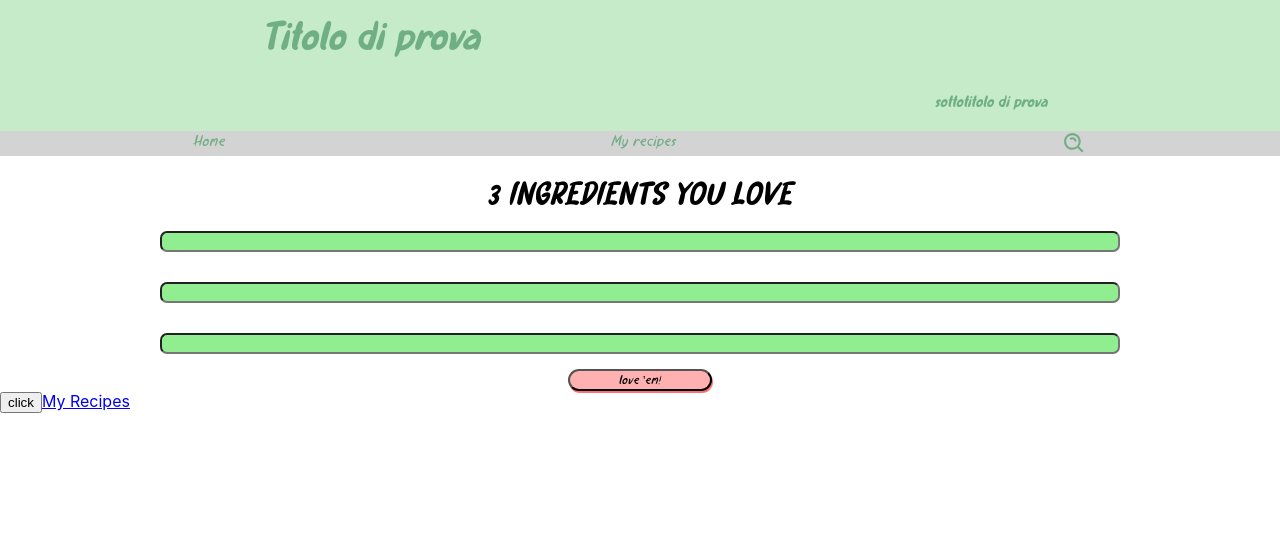
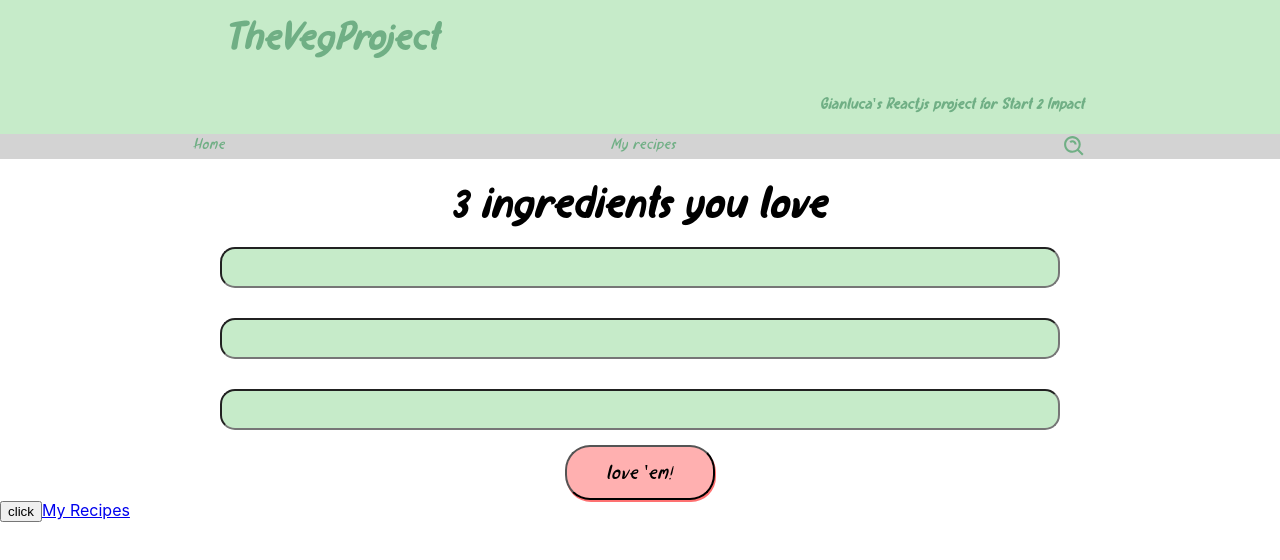
Before and after one commit to Gianbho/react-project-s2i, a React (Create React App) app: page / in a window 1280 px wide. Shown: the top 560 px of the page. Built offline with nearby package versions, Linux system fonts and the light colour scheme; no server answers.

Commit message:
for real this time

```diff
--- a/src/components/Header.js
+++ b/src/components/Header.js
@@ -4,8 +4,8 @@ import '../styles/header.css'
 const Header = () => {
   return(
     <header className='header'>
-      <h1>Titolo di prova</h1>
-      <h4>sottotitolo di prova</h4>
+      <h1>TheVegProject</h1>
+      <h4>Gianluca's React.js project for Start 2 Impact</h4>
     </header>
   );
 };
--- a/src/components/LikedIngredientsForm.js
+++ b/src/components/LikedIngredientsForm.js
@@ -27,7 +27,7 @@ const dispatch = useDispatch();
         e.preventDefault();
         dispatchState();
       }}>
-      <h1>3 INGREDIENTS YOU LOVE</h1>
+      <h1>3 ingredients you love</h1>
         <input type='text' placeholder='' value={state[0]}
           onChange={(e) => {
             e.preventDefault();
--- a/src/components/NotLikedIngredientsForm.js
+++ b/src/components/NotLikedIngredientsForm.js
@@ -27,7 +27,7 @@ const dispatch = useDispatch();
         e.preventDefault();
         dispatchState();
       }}>
-      <h1>NOW 3 INGREDIENTS YOU HATE</h1>
+      <h1>Now 3 ingredients you hate</h1>
         <input type='text' placeholder='' value={state[0]}
           onChange={(e) => {
             e.preventDefault();
--- a/src/components/RecipeContainer.js
+++ b/src/components/RecipeContainer.js
@@ -35,7 +35,7 @@ const RecipeContainer = ({ id, title, image, diet }) => {
         <img src={image}/>
         <div className='recipe-container-btns-div'>
           <Link to={`/recipe/${id}`} className='btn'>Open</Link>
-          {isSaved ? <FaHeart size='25px' className='heart' onClick={handleClick}/> : <FaRegHeart size='25px' className='heart' onClick={handleClick} />}
+          {isSaved ? <FaHeart size='28px' className='heart' onClick={handleClick}/> : <FaRegHeart size='30px' className='heart' onClick={handleClick} />}
         </div>
         {/* <ul>
         {ingredients.map((ingredient) => {
--- a/src/pages/Home.js
+++ b/src/pages/Home.js
@@ -15,7 +15,6 @@ const Home = ({}) => {
   //   notLikedIngredients: [1, 2, 3],
   // });
   const dispatch = useDispatch();
-  const searchQuery = useSelector(state => state.searchRecipes); //PROBABILMENTE NON NE HO PIU' BISOGNO
 
   const likedIngredients = useSelector(state => state.likedIngredients);
   const notLikedIngredients = useSelector(state => state.notLikedIngredients);
@@ -31,7 +30,6 @@ const Home = ({}) => {
     }
    {/* {searchQuery.length ? <h1>it works</h1> : <h1>it doesn't work</h1>} */}
     <button onClick={() => {
-      console.log(searchQuery);
       console.log(notLikedIngredients);
     }}>click</button>
     <Link to='my-recipes'>My Recipes</Link>
--- a/src/pages/Recipe.js
+++ b/src/pages/Recipe.js
@@ -2,7 +2,9 @@ import React, { useEffect, useState } from 'react'
 import { useSelector, useDispatch } from 'react-redux'
 import { getRecipe, getIngredients, getInstructions } from '../actions'
 import {FaRegHeart, FaHeart} from 'react-icons/fa'
+import {RiPlantLine} from 'react-icons/ri'
 import '../App.css'
+import '../styles/recipe.css'
 import axios from 'axios'
 import { BrowserRouter as Router, Route, Routes, Link, useParams } from 'react-router-dom'
 
@@ -57,8 +59,12 @@ const Recipe = () => {
 
   return (
     <div className='recipe'>
-      <h1>{recipe.title}</h1>
+      <div className='recipe-title-div'>
+        <h1>{recipe.title}</h1>
+        {recipe.vegan == true ? <RiPlantLine className='veg-icon' title='Vegan' size='25px'/> : null}
+      </div>
       <img src={recipe.image} />
+      <h3>Ingredients</h3>
       <ul>
         {ingredients.map((ingredient) => {
           return (
@@ -68,9 +74,10 @@ const Recipe = () => {
           );
         })}
       </ul>
+      <h3>Method</h3>
       {instructions.map((instruction) => {
         return (
-          <h2 key={instruction.number}>{instruction.step}</h2>
+          <p key={instruction.number}>{instruction.step}</p>
         );
       })}
       {isSaved ? <FaHeart className='heart' onClick={handleClick}/> : <FaRegHeart className='heart' onClick={handleClick} />}
--- a/src/styles/ingredientsForm.css
+++ b/src/styles/ingredientsForm.css
@@ -2,18 +2,26 @@
   display: flex;
   flex-direction: column;
   justify-content: space-around;
+  align-items: center;
   margin: 0 auto;
-  width: 75%;
+  width: 100%;
 }
 
+
 .ingredientsForm input {
-  background-color: lightgreen;
-  border-radius: 7px;
+  font-family: 'Recipety';
+  text-align: center;
+  font-size: 25px;
+  height: 35px;
+  width: 65%;
+  background-color: #C6EBC9;
+  border-radius: 15px;
   margin: 15px 0;
 }
 
 .ingredientsForm h1 {
   font-family: 'Recipety';
+  font-size: 45px;
   text-align: center;
   align-self: center;
   margin-top: 25px;
@@ -21,10 +29,12 @@
 }
 
 .form-btn {
+  font-size: 21px;
   font-family: 'Recipety';
   background-color: #FFB0B0;
-  width: 15%;
+  height: 55px;
+  width: 150px;
   box-shadow: 1px 2px #FE7171;
-  border-radius: 15px;
+  border-radius: 25px;
   align-self: center;
 }
--- a/src/styles/navbar.css
+++ b/src/styles/navbar.css
@@ -16,13 +16,9 @@
 }
 
 .search-input input {
+  font-family: 'Recipety';
   width: 50%;
   border-radius: 7px;
-}
-
-.search-input button {
-  margin-bottom: 2px;
-  margin-left: 7px;
 }
 
 .show-search {
@@ -38,7 +34,9 @@
 
 .search-btn {
   font-family: 'Recipety';
-  background-color: lightgreen;
+  background-color: #C6EBC9;
+  margin-bottom: 5px;
+  margin-left: 7px;
   box-shadow: 1px 2px #70AF85;
   border-radius: 15px;
   align-self: center;
--- /dev/null
+++ b/src/styles/recipe.css
@@ -0,0 +1,33 @@
+.recipe {
+  display: flex;
+  flex-direction: column;
+  width: 85%;
+  margin: 0 auto;
+}
+
+.recipe-title-div {
+  display: flex;
+  flex-direction: row;
+}
+
+.recipe h3 {
+  font-family: 'Recipety';
+  font-size: 30px;
+  margin-top: 25px;
+}
+
+.recipe img {
+  width: 100%;
+  border-radius: 25px;
+  box-shadow: 0 0 8px 8px white inset;
+}
+
+.recipe-title-div h1 {
+  width: 90%;
+  font-family: 'Recipety';
+  font-size: 40px;
+  text-align: left;
+}
+
+.recipe-title-div .veg-icon {
+}
--- a/src/styles/recipeContainer.css
+++ b/src/styles/recipeContainer.css
@@ -4,12 +4,19 @@
   align-items: center;
 }
 
+.recipe-container img {
+  width: 75%;
+  height: auto;
+  border-radius: 25px;
+  box-shadow: 0 0 8px 8px white inset;
+}
+
 .recipe-container-btns-div {
-  width: 100%;
+  width: 75%;
   display: flex;
   flex-direction: row;
   justify-content: space-around;
-  margin-bottom: 25px;
+  margin-bottom: 65px;
   margin-top: 15px;
 }
 
@@ -34,16 +41,20 @@
 
 .heart {
   width: 25%;
+  align-self: center;
 }
 
 .btn {
   font-family: 'Recipety';
-  width: 15%;
+  font-size: 20px;
+  text-decoration: none;
+  text-align: center;
+  padding-top: 10px;
+  width: 20%;
+  height: 30px;
   background-color: #FFB0B0;
   box-shadow: 1px 2px #FE7171;
   border-radius: 15px;
   align-self: center;
-  text-decoration: none;
-  text-align: center;
   color: black;
 }
```
